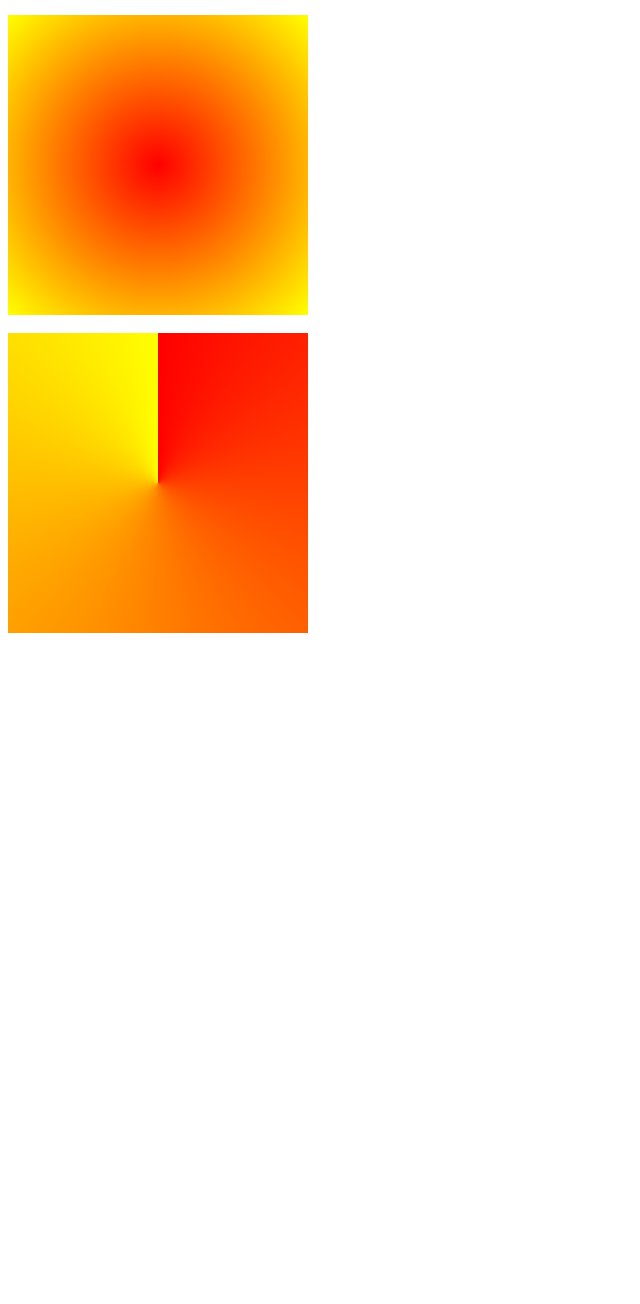
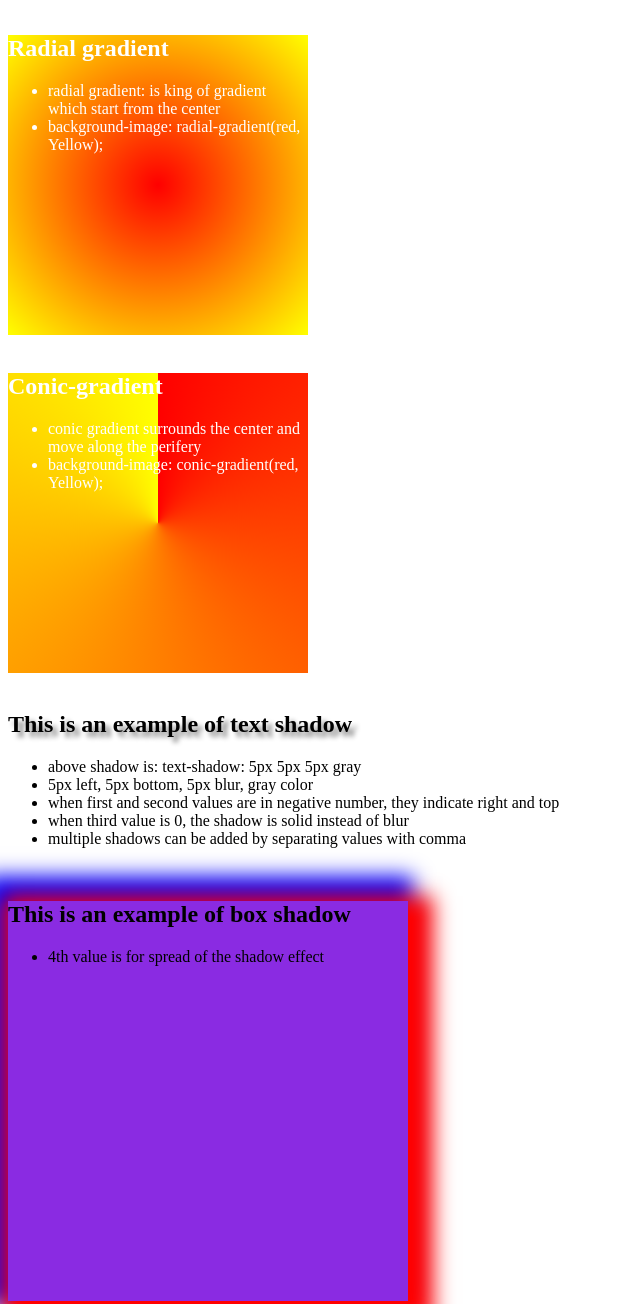
Before and after one commit to sadmanador/CSS-and-Sass-tutorials, a plain HTML site: page index.html in a window 1280 px wide. Shown: the part 3531-4835 px from the top of the page, without its empty margins (0-640 px from the left). Before the commit the page ends 4172 px from the top, so only its background shows below. Drawn offline with Linux system fonts and the light colour scheme.

Commit message:
till shadow codes completed

```diff
--- a/index.html
+++ b/index.html
@@ -33,6 +33,9 @@
     <h2 class="inherit-child">inherit keyword means, that a childs element can inherit its value from parent</h2>
     </div>
     <br>
+
+
+
     <div class="gradient">
         <div class="linear-gradient-default">
             <h2>Default gradient</h2>
@@ -62,12 +65,47 @@
             </ul>
         </div>
         <br>
-        <div class="linear-radial">
-
+        <div class="radial-gradient">
+            <h2>Radial gradient</h2>
+            <ul>
+                <li>radial gradient: is king of gradient which start from the center</li>
+                <li>background-image: radial-gradient(red, Yellow);</li>
+            </ul>
         </div>
         <br>
-        <div class="linear-conic">
+        <div class="conic-gradient">
+            <h2>Conic-gradient</h2>
+            <ul>
+                <li>conic gradient surrounds the center and move along the perifery</li>
+                <li>background-image: conic-gradient(red, Yellow);</li>
+            </ul>
+        </div>
+    </div>
+    <br>
 
+    <div class="shadow">
+        <div>
+            <h2 class="text-shadow">This is an example of text shadow</h2>
+            <ul>
+                <li>above shadow is: text-shadow: 5px 5px 5px gray</li>
+                <li>5px left, 5px bottom, 5px blur, gray color</li>
+                <li>when first and second values are in negative number, they indicate right and top</li>
+                <li>when third value is 0, the shadow is solid instead of blur</li>
+                <li>multiple shadows can be added by separating values with comma</li>
+            </ul>
+        </div>
+        <br>
+
+        <div class="box-shadow">
+            <h2>This is an example of box shadow</h2>
+            <ul>
+                <li>4th value is for spread of the shadow effect</li>
+            </ul>
+        </div>
+        <br>
+
+        <div class="inset-shadow">
+            <h2>this shadow effect spreads inside the box instead of outside</h2>
         </div>
     </div>
 
--- a/main-style.css
+++ b/main-style.css
@@ -59,6 +59,9 @@ background-clip */
 2 to many colors can be used with gradient*/
 /* linear-gradient: left,right,top,bottom. not necessary should be vorizontal of vertical, can be angled, also 360degree can be applied
 repeated-linear-gradient is for repeating colors*/
+.gradient {
+    color: white;
+}
 .linear-gradient-default {
     height: 300px;
     width: 300px;
@@ -87,7 +90,7 @@ repeated-linear-gradient is for repeating colors*/
 radial-gradient support amount of color in %
 default radialGradient is ellipse, but can be set to circle
 redail-gradient also supports repeating feature*/
-.linear-radial {
+.radial-gradient {
     height: 300px;
     width: 300px;
     background-image: radial-gradient(red, Yellow);
@@ -98,7 +101,7 @@ conic-gradient rotate around center in parifery
 conic-gradient also support degree
 conic-gradient with 50% border-radius to make the shape circular
 conic-gradient dose not blend, so with :defined degree it looks like pie chart */
-.linear-conic {
+.conic-gradient {
     height: 300px;
     width: 300px;
     background-image: conic-gradient(red, Yellow);
@@ -116,7 +119,24 @@ third one is for blur, when blur effect is set to 0, shadows are solid
 forth one is for color name
 minus value for first is right and minus of second value is top
 multiple shadow values are separated with comma */
+.text-shadow {
+    text-shadow: 5px 5px 5px gray;
+}
 
 /* box shadow
 unlike text-shadow the forth value for box shadow is spread, when minus decreces
 after color name inset paramaeter indicate shadow inside the box */
+
+.box-shadow {
+    height: 400px;
+    width: 400px;
+    background-color: blueviolet;
+    box-shadow: 10px 10px 20px 15px red, -10px -10px 20px 15px blue;
+}
+
+.inset-shadow {
+    height: 400px;
+    width: 400px;
+    background-color: blueviolet;
+    box-shadow: 10px 10px 20px 15px red inset;
+}
```
